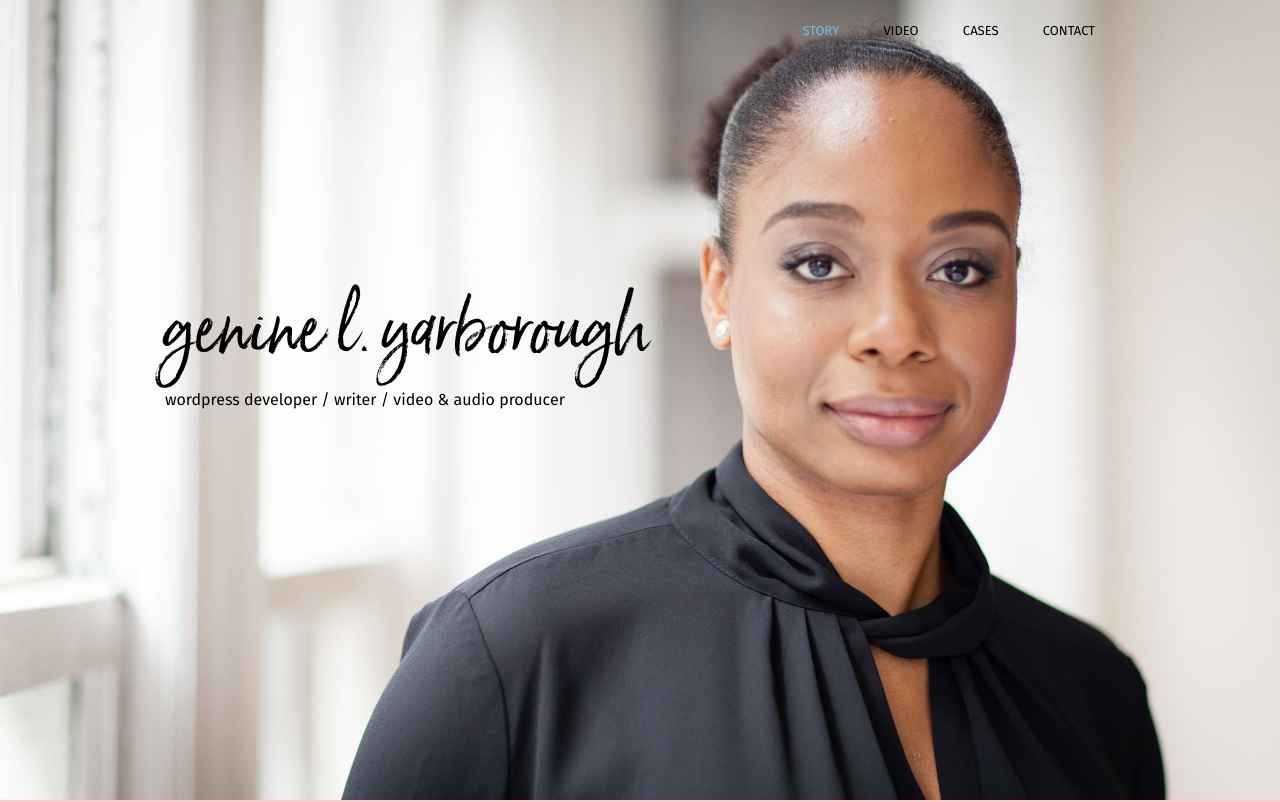
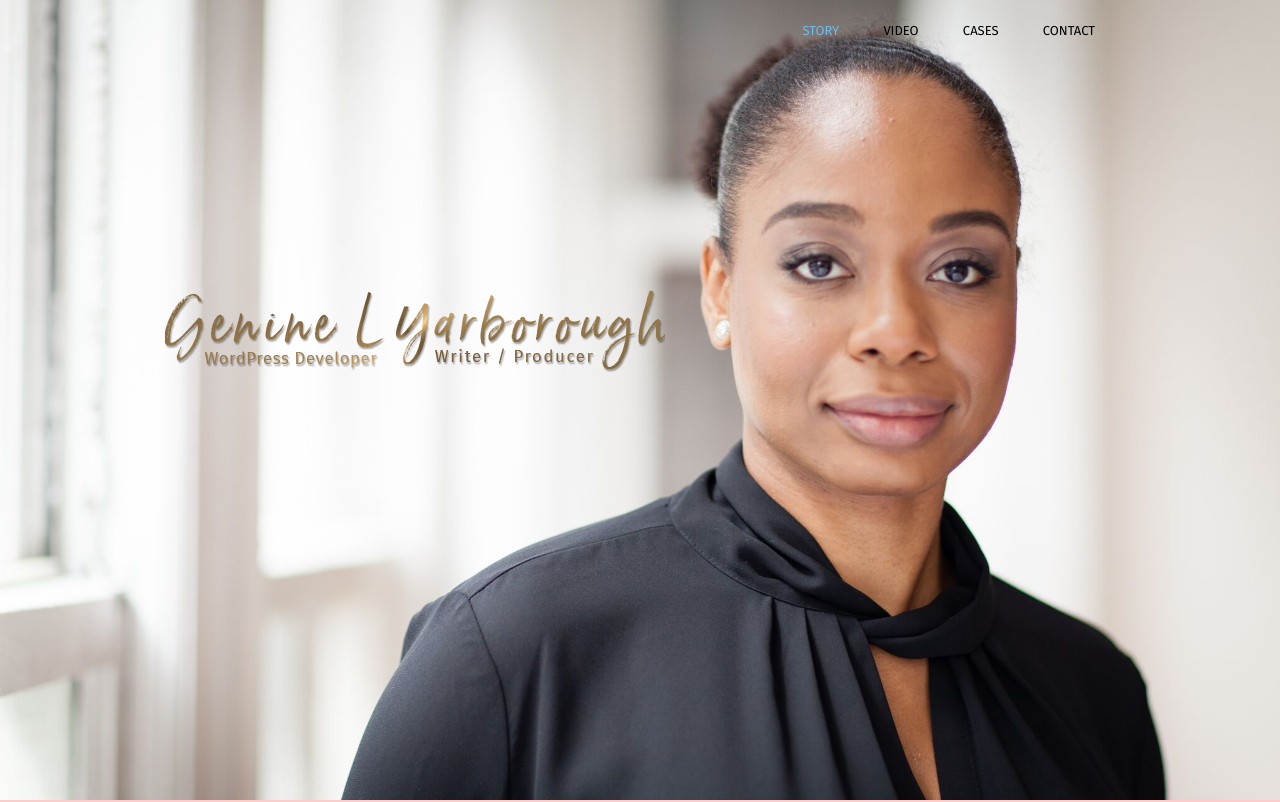
Before and after one commit to Codette/professionalSite, a plain HTML site: page mockup/index.html in a window 1280 px wide. Shown: the top 802 px of the page. Drawn offline with Linux system fonts and the light colour scheme; a small style sheet from the web is missing.

Commit message:
signature image added

```diff
--- a/mockup/index.html
+++ b/mockup/index.html
@@ -43,8 +43,10 @@
 
 				<div id="slate" class="left">
 
+					<span class="display-block"></span>
+<!--
 					<h1 class="born-ready">genine l. yarborough</h1>
-					<p class="fira-sans">wordpress developer / writer / video &amp; audio producer</p>
+					<p class="fira-sans">wordpress developer / writer / video &amp; audio producer</p> -->
 				</div>
 			</div><!-- End hero content wrap -->
 
--- a/mockup/style.css
+++ b/mockup/style.css
@@ -378,6 +378,12 @@ nav li {
 	font-size: 4.5em;
 }
 
+#slate span {
+	width: 500px;
+	height: 140px;
+	background-image: url(images/slate.png);
+}
+
 #story {
 	background-image: url(images/section-bg2.png);
 	background-attachment: fixed;
```
Also changed, not shown: mockup/images/slate.png (added).
